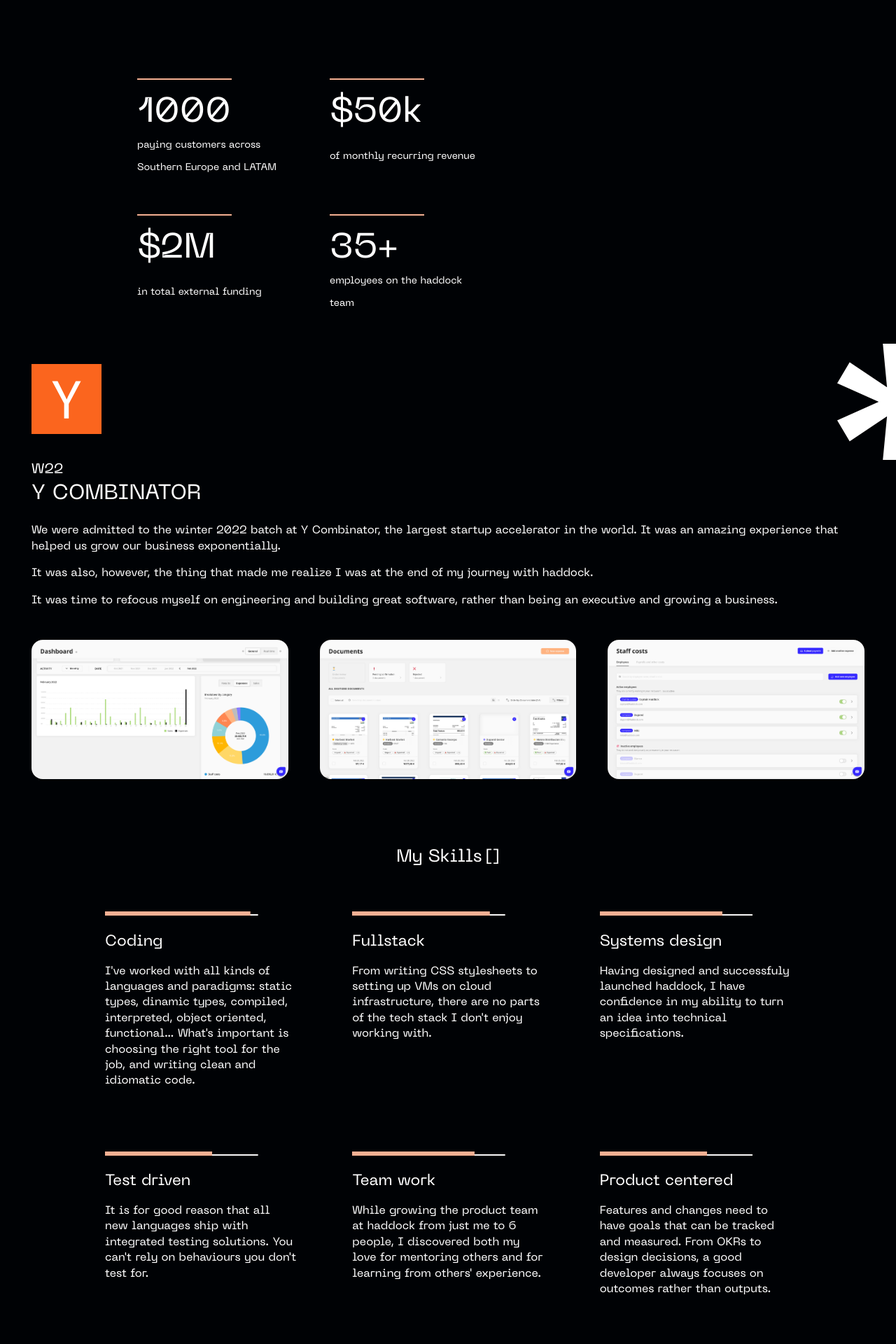
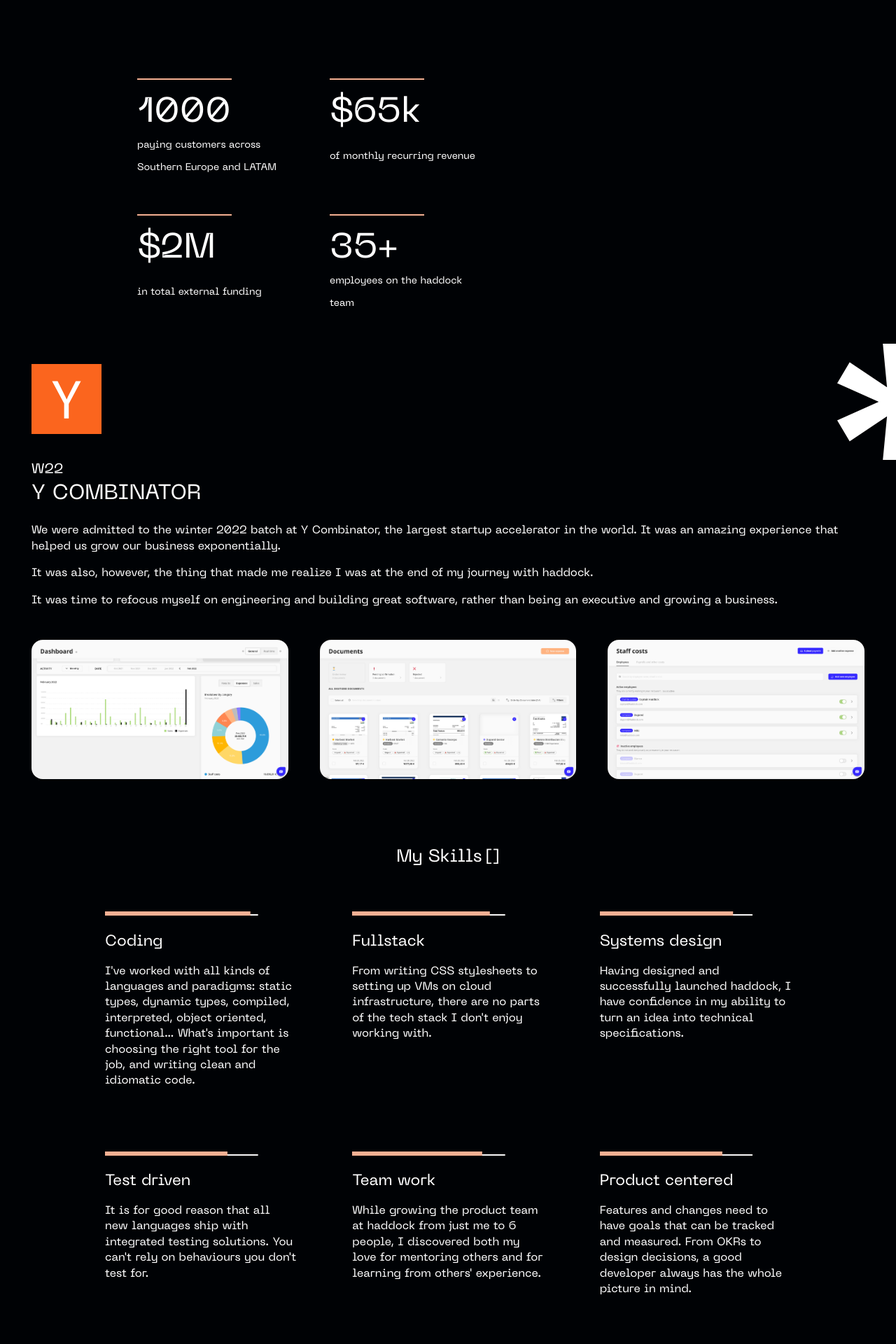
Before and after one commit to carlos-marchal/carlos-site, a SvelteKit app: page /me in a window 1280 px wide. Shown: the part 7100-9020 px from the top of the page at 70% size. Built offline with nearby package versions, Linux system fonts and the light colour scheme.

Commit message:
changes to copy

```diff
--- a/src/routes/me/haddock.svelte
+++ b/src/routes/me/haddock.svelte
@@ -21,7 +21,7 @@
 	</div>
 	<ul>
 		<li><span>1000</span><span>paying customers across Southern Europe and LATAM</span></li>
-		<li><span>$50k</span><span>of monthly recurring revenue</span></li>
+		<li><span>$65k</span><span>of monthly recurring revenue</span></li>
 		<li><span>$2M</span><span>in total external funding</span></li>
 		<li><span>35+</span><span>employees on the haddock team</span></li>
 	</ul>
--- a/src/routes/me/skills.svelte
+++ b/src/routes/me/skills.svelte
@@ -4,7 +4,7 @@
 			progress: 0.95,
 			title: 'Coding',
 			content:
-				"I've worked with all kinds of languages and paradigms: static types, dinamic types, compiled, interpreted, object oriented, functional... What's important is choosing the right tool for the job, and writing clean and idiomatic code."
+				"I've worked with all kinds of languages and paradigms: static types, dynamic types, compiled, interpreted, object oriented, functional... What's important is choosing the right tool for the job, and writing clean and idiomatic code."
 		},
 		{
 			progress: 0.9,
@@ -13,28 +13,28 @@
 				"From writing CSS stylesheets to setting up VMs on cloud infrastructure, there are no parts of the tech stack I don't enjoy working with."
 		},
 		{
-			progress: 0.8,
+			progress: 0.87,
 			title: 'Systems design',
 			content:
-				'Having designed and successfuly launched haddock, I have confidence in my ability to turn an idea into technical specifications.'
+				'Having designed and successfully launched haddock, I have confidence in my ability to turn an idea into technical specifications.'
 		},
 		{
-			progress: 0.7,
+			progress: 0.8,
 			title: 'Test driven',
 			content:
 				"It is for good reason that all new languages ship with integrated testing solutions. You can't rely on behaviours you don't test for."
 		},
 		{
-			progress: 0.8,
+			progress: 0.85,
 			title: 'Team work',
 			content:
 				"While growing the product team at haddock from just me to 6 people, I discovered both my love for mentoring others and for learning from others' experience."
 		},
 		{
-			progress: 0.7,
+			progress: 0.8,
 			title: 'Product centered',
 			content:
-				'Features and changes need to have goals that can be tracked and measured. From OKRs to design decisions, a good developer always focuses on outcomes rather than outputs.'
+				'Features and changes need to have goals that can be tracked and measured. From OKRs to design decisions, a good developer always has the whole picture in mind.'
 		}
 	];
 </script>
--- a/src/routes/me/timeline.svelte
+++ b/src/routes/me/timeline.svelte
@@ -15,11 +15,11 @@
 		},
 		{
 			start: 2020,
-			content: ['founded', { em: 'haddock' }, 'as', 'CTO and Co-Founder']
+			content: ['founded', { em: 'haddock' }, 'as', 'CTO and Tech Lead']
 		},
 		{
 			start: 2021,
-			content: ['worked at', { em: 'haddock' }, 'as', 'CTO and Co-Founder']
+			content: ['worked at', { em: 'haddock' }, 'as', 'CTO and Tech Lead']
 		}
 	];
 	let scrollProgress = 0;
```
